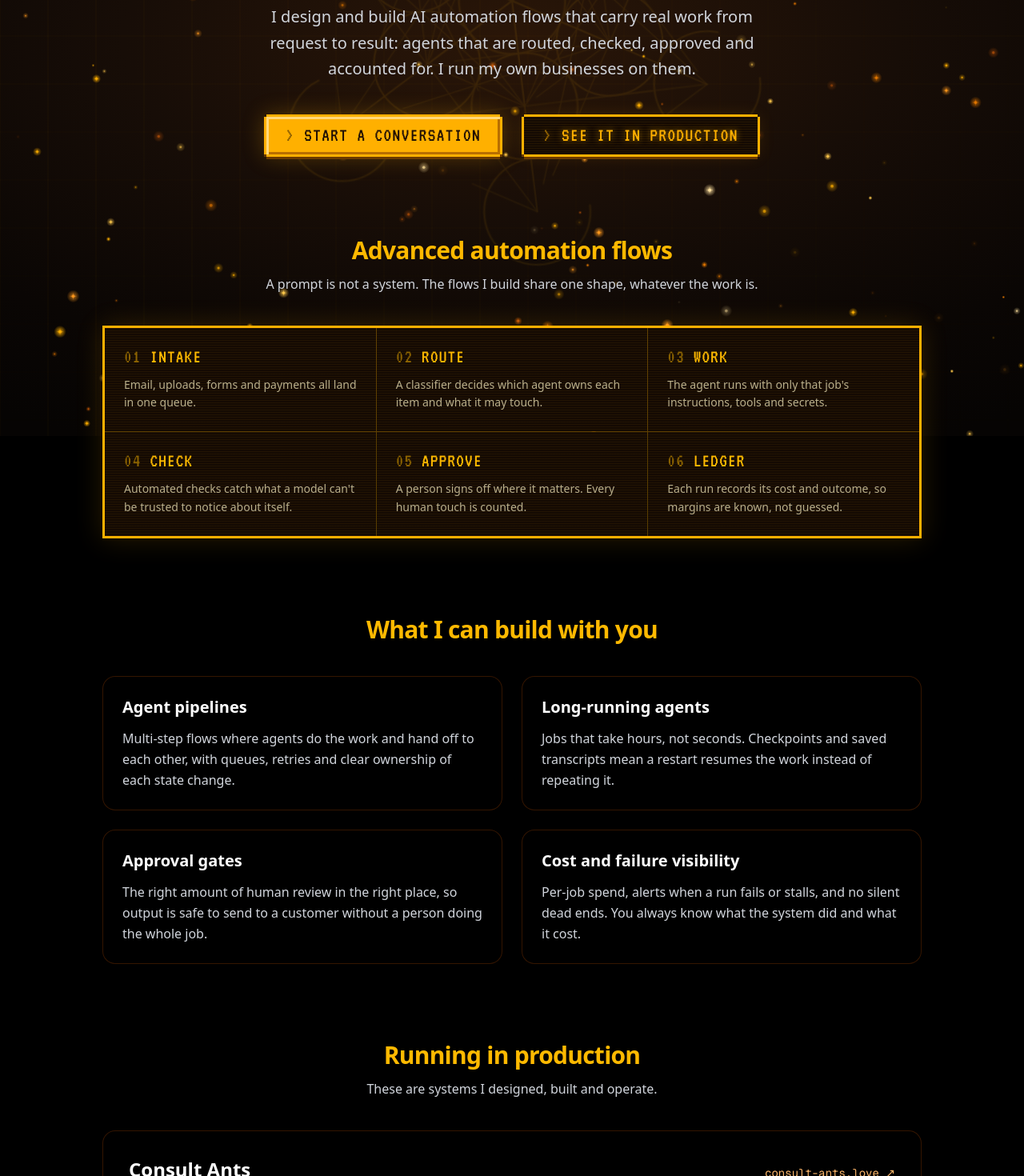
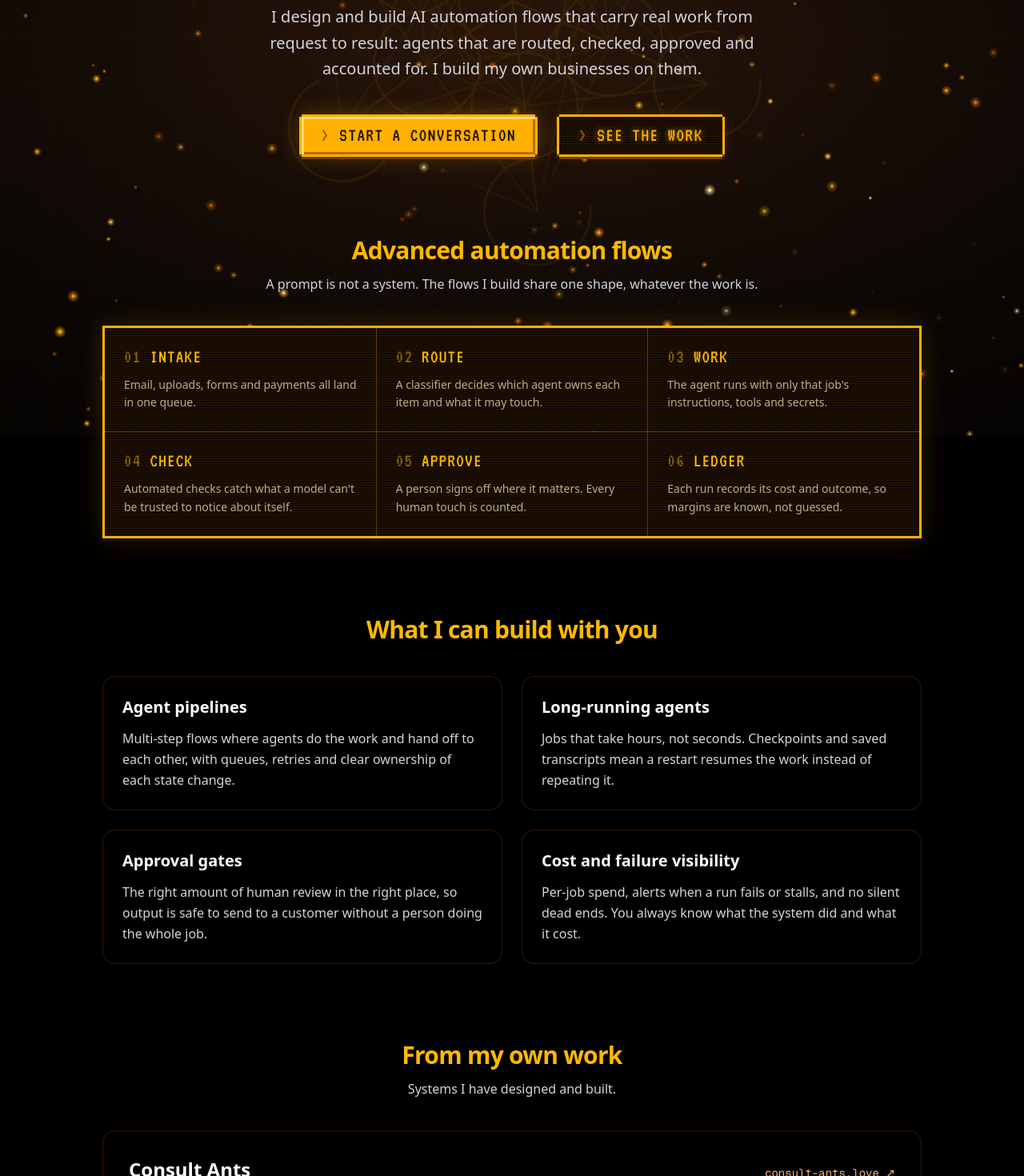
Before and after one commit to JulianKingman/juliankingman, a Next.js app: page /ai-consulting in a window 1280 px wide. Shown: the part 255-1725 px from the top of the page at 80% size. Built offline with nearby package versions, Linux system fonts and the light colour scheme; a web font is replaced by a local one.

Commit message:
soften production claims on AI consulting page
Co-Authored-By: Claude Fable 5.2 <noreply@anthropic.com>
Claude-Session: https://claude.ai/code/session_018zmNjdLJBBtAeqNoBKpFtd

```diff
--- a/src/app/ai-consulting/page.tsx
+++ b/src/app/ai-consulting/page.tsx
@@ -105,14 +105,14 @@ export default function AiConsulting() {
             </h1>
             <p className="text-lg md:text-xl text-gray-300 max-w-2xl mx-auto mb-10 leading-relaxed">
               I design and build AI automation flows that carry real work from request to result: agents that
-              are routed, checked, approved and accounted for. I run my own businesses on them.
+              are routed, checked, approved and accounted for. I build my own businesses on them.
             </p>
             <div className="flex flex-col sm:flex-row gap-6 justify-center items-center">
               <Link href="/contact" className="btn-crt">
                 Start a conversation
               </Link>
               <a href="#work" className="btn-crt btn-crt-ghost">
-                See it in production
+                See the work
               </a>
             </div>
           </section>
@@ -158,10 +158,10 @@ export default function AiConsulting() {
           {/* Case studies */}
           <section id="work" className="mb-24 scroll-mt-28">
             <h2 className="font-display text-3xl font-semibold tracking-tight text-amber-400 mb-3 text-center">
-              Running in production
+              From my own work
             </h2>
             <p className="text-gray-300 text-center max-w-2xl mx-auto mb-10">
-              These are systems I designed, built and operate.
+              Systems I have designed and built.
             </p>
             <div className="space-y-8">
               {cases.map((c) => (
```
